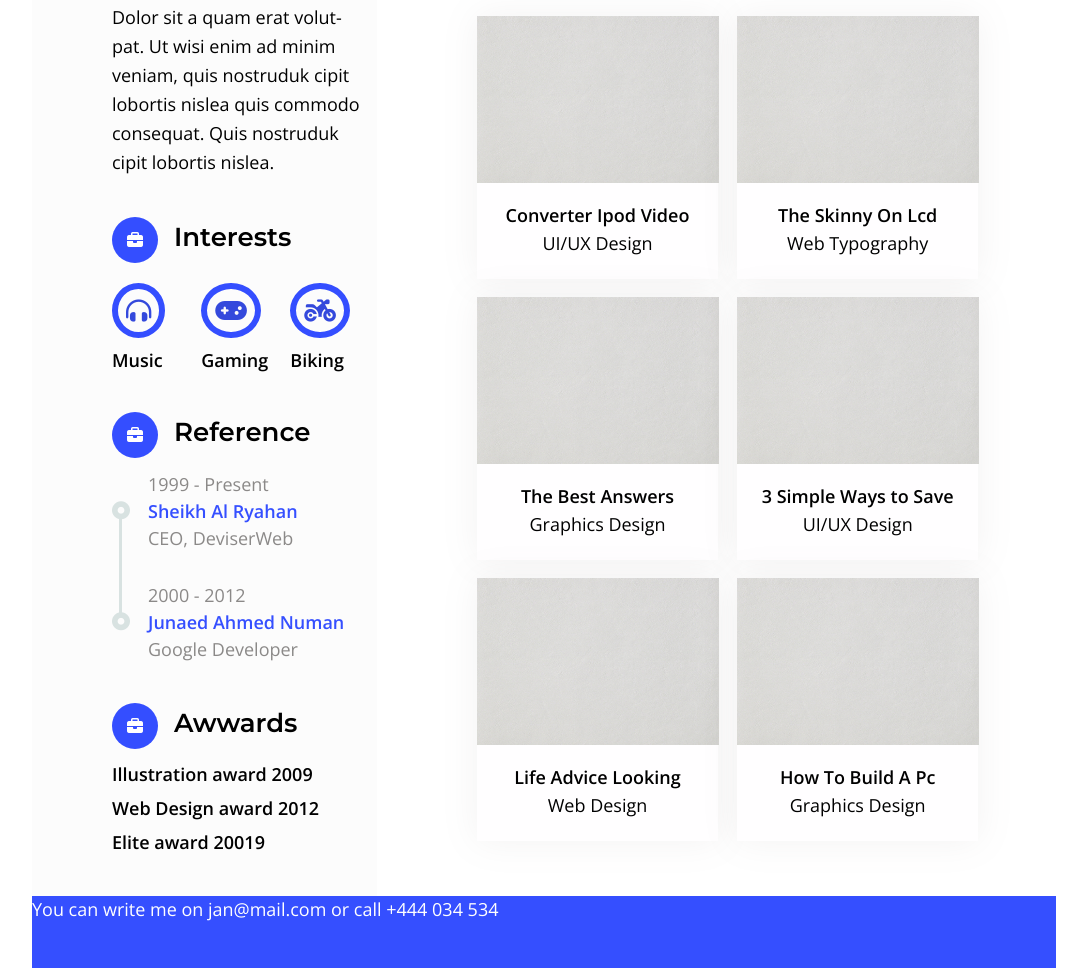
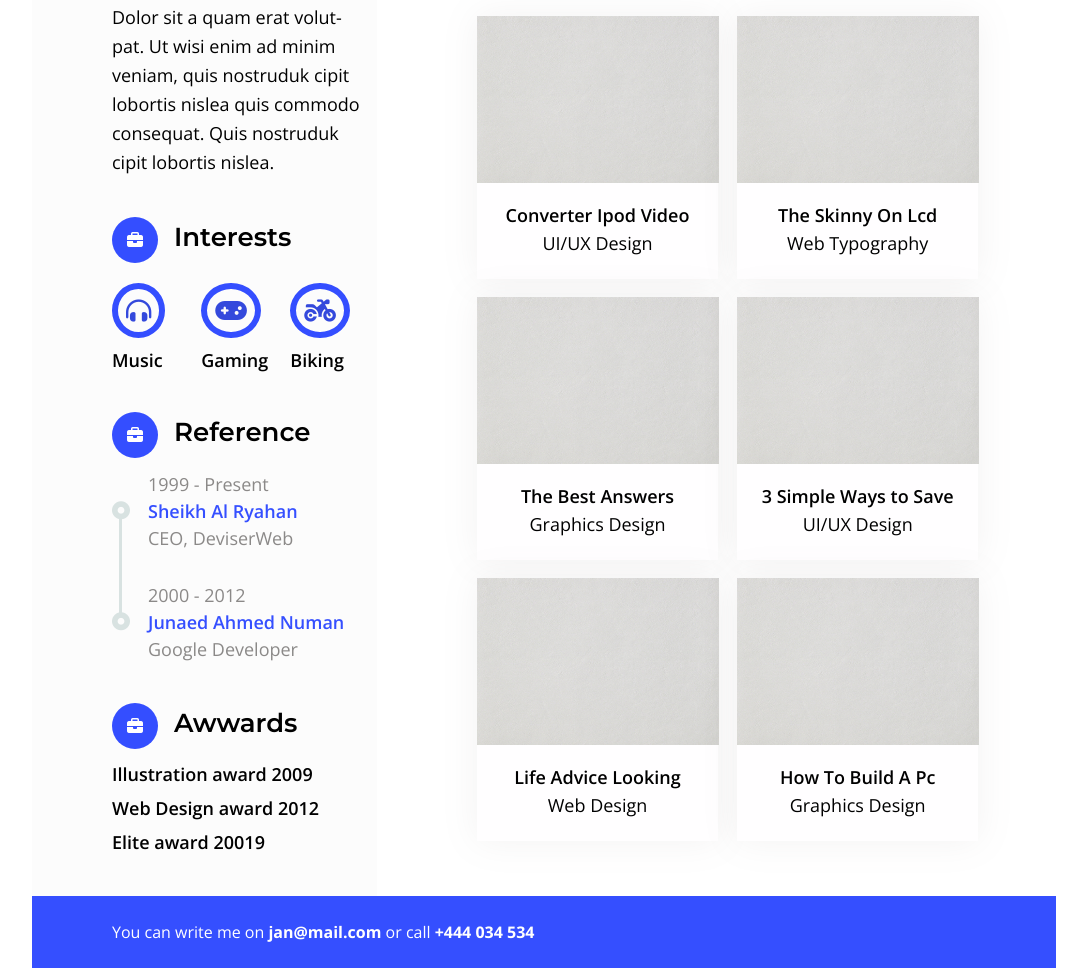
Before and after one commit to YauhenDavidovich/Rsschool2021-EN, a plain HTML site: page css-recipes/index.html in a window 1280 px wide. Shown: the part 348-1316 px from the top of the page, without its empty margins (96-1183 px from the left). Drawn offline with nearby package versions, Linux system fonts and the light colour scheme; a web font is replaced by a local one.

Commit message:
feat: align footer text

```diff
--- a/css-recipes/css/style.css
+++ b/css-recipes/css/style.css
@@ -343,7 +343,8 @@ h3.profile__position {
 
 .footer__text {
     font-family: "Myriad Pro", sans-serif;
-    font-size: 18px;
-    line-height: 27px;
+    font-size: 16px;
     font-weight: 400;
+    margin-left: 80px;
+    margin-top: 25px;
 }
--- a/css-recipes/index.html
+++ b/css-recipes/index.html
@@ -136,7 +136,7 @@
     </div>
     <footer class="footer">
         <div class="footer__text">
-            <p>You can write me on jan@mail.com or call +444 034 534</p>
+            <p>You can write me on <b>jan@mail.com</b> or call <b>+444 034 534</b></p>
         </div>
     </footer>
 </div>
```
